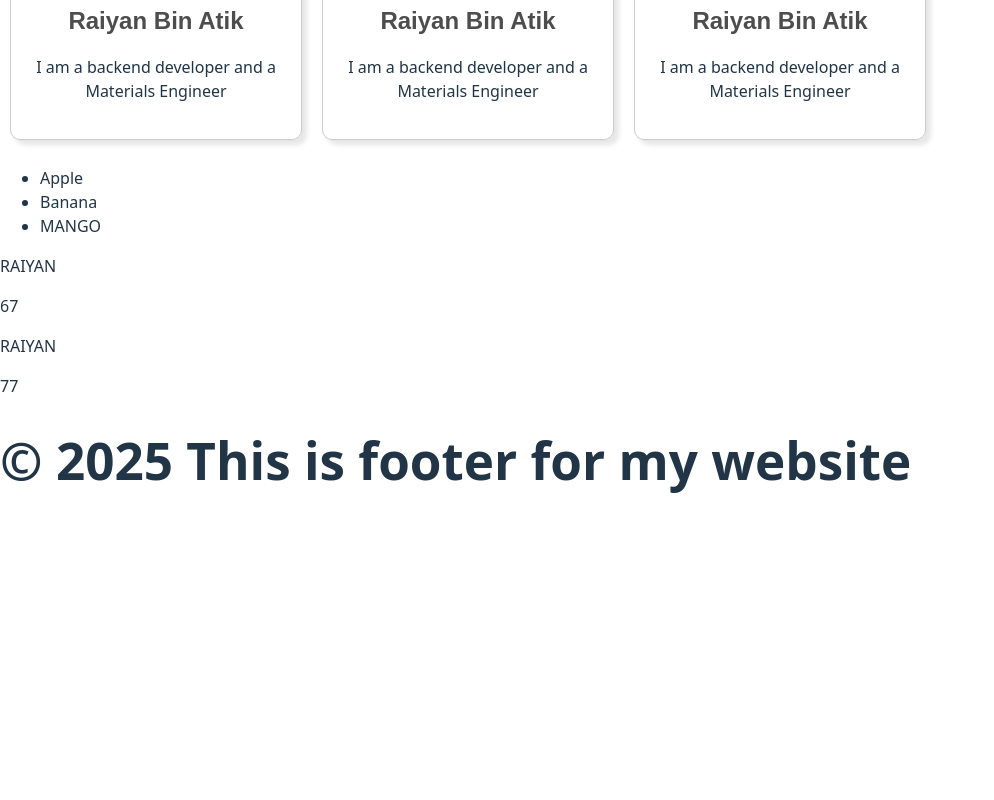
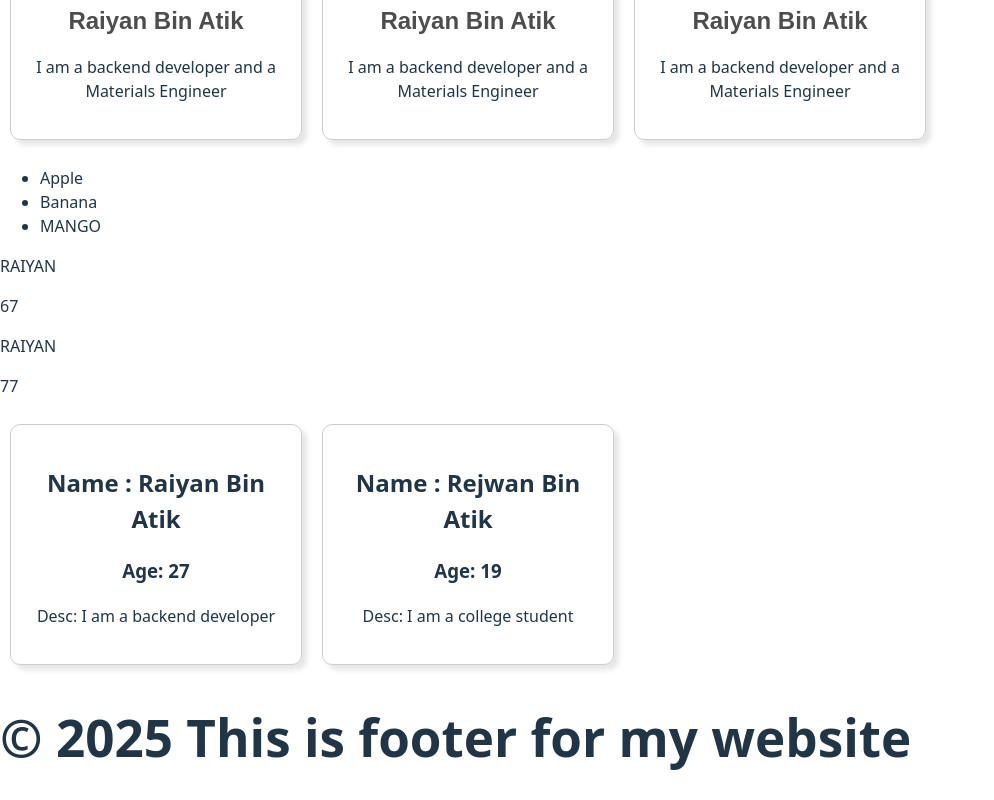
Before and after one commit to raiyan12999/react, a React (Vite) app: page / in a window 1280 px wide. Shown: the part 493-1293 px from the top of the page, without its empty margins (0-994 px from the left). Before the commit the page ends 1016 px from the top, so only its background shows below. Built offline with nearby package versions, Linux system fonts and the light colour scheme.

Commit message:
used props with card component

```diff
--- a/src/App.jsx
+++ b/src/App.jsx
@@ -3,6 +3,7 @@ import Footer from './Footer.jsx';
 import Food from './Food.jsx';
 import Card from './Card.jsx';
 import PropCard from './Propcard.jsx';
+import Student from './Student.jsx';
 
 function App() {
     return (
@@ -14,6 +15,8 @@ function App() {
             <Food/>
             <PropCard height="67"/>
             <PropCard height="77"/>
+            <Student name="Raiyan Bin Atik" age={27} desc="I am a backend developer"/>
+            <Student name="Rejwan Bin Atik" age={19} desc="I am a college student"/>
             <Footer/>
 
         </>
--- /dev/null
+++ b/src/Student.jsx
@@ -0,0 +1,11 @@
+function Student(props){
+    return(
+        <div class="card">
+            <h2>Name : {props.name}</h2>
+            <h3>Age: {props.age}</h3>
+            <p>Desc: {props.desc}</p>
+        </div>
+    );
+}
+
+export default Student;
```
